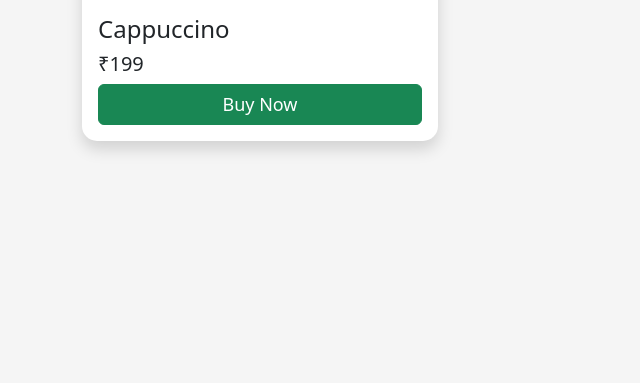
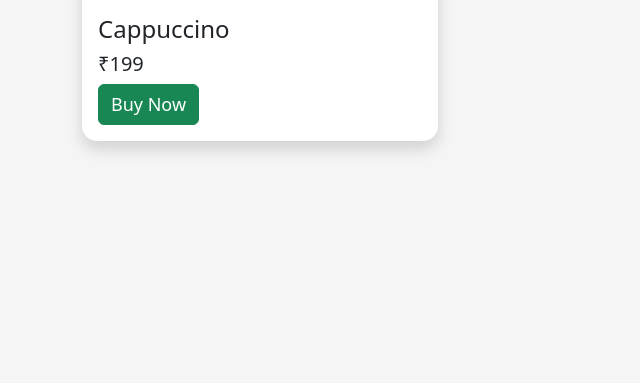
Before and after one commit to Nikhithamamidala/CoffeeStore, a Django app: page / in a window 1280 px wide. Shown: the part 417-800 px from the top of the page, without its empty margins (0-640 px from the left). Run offline with Django 5.2, Linux system fonts and the light colour scheme.

Commit message:
Fix Buy Now button

```diff
--- a/templates/home.html
+++ b/templates/home.html
@@ -24,8 +24,8 @@ Home
 
                 <h5>₹199</h5>
 
-                <a href="{% url 'payment' %}" class="btn btn-success w-100">
-                  Buy Now
+                <a href="{% url 'payment' %}" class="btn btn-success">
+                 Buy Now
                 </a>
 
             </div>
```
